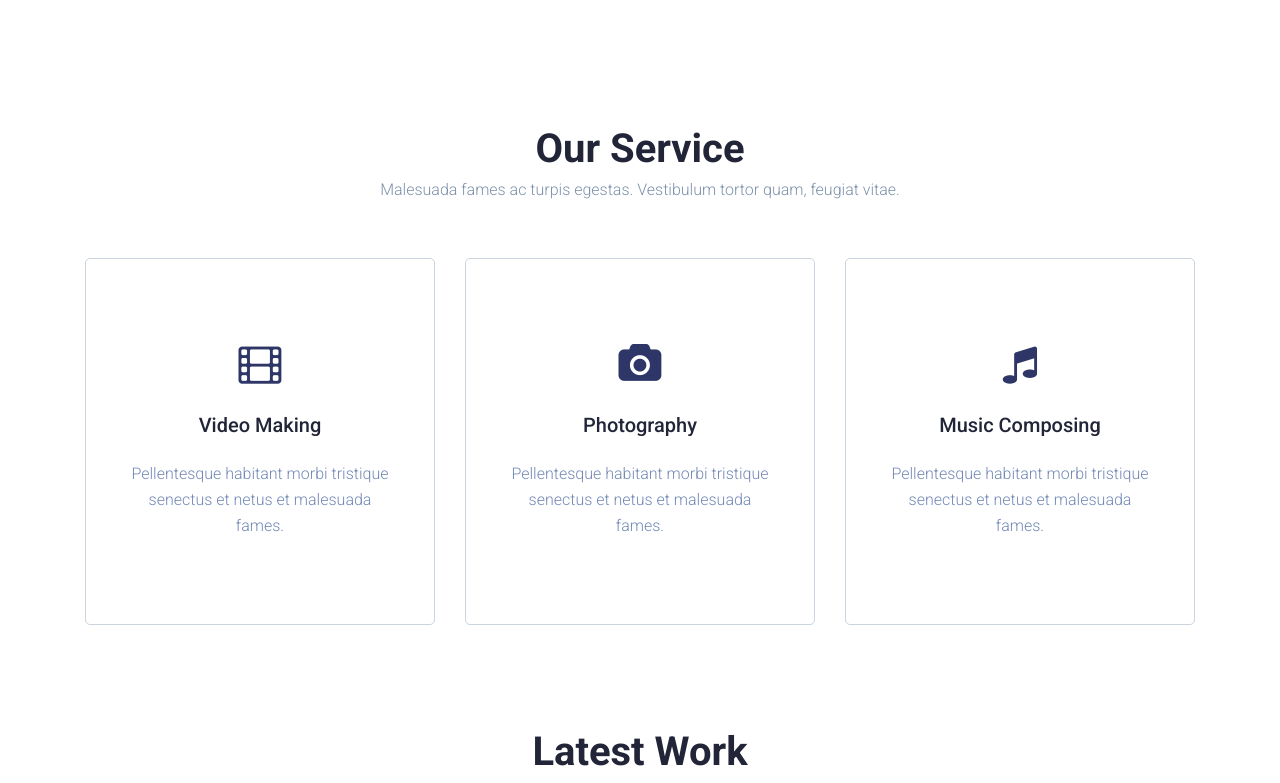
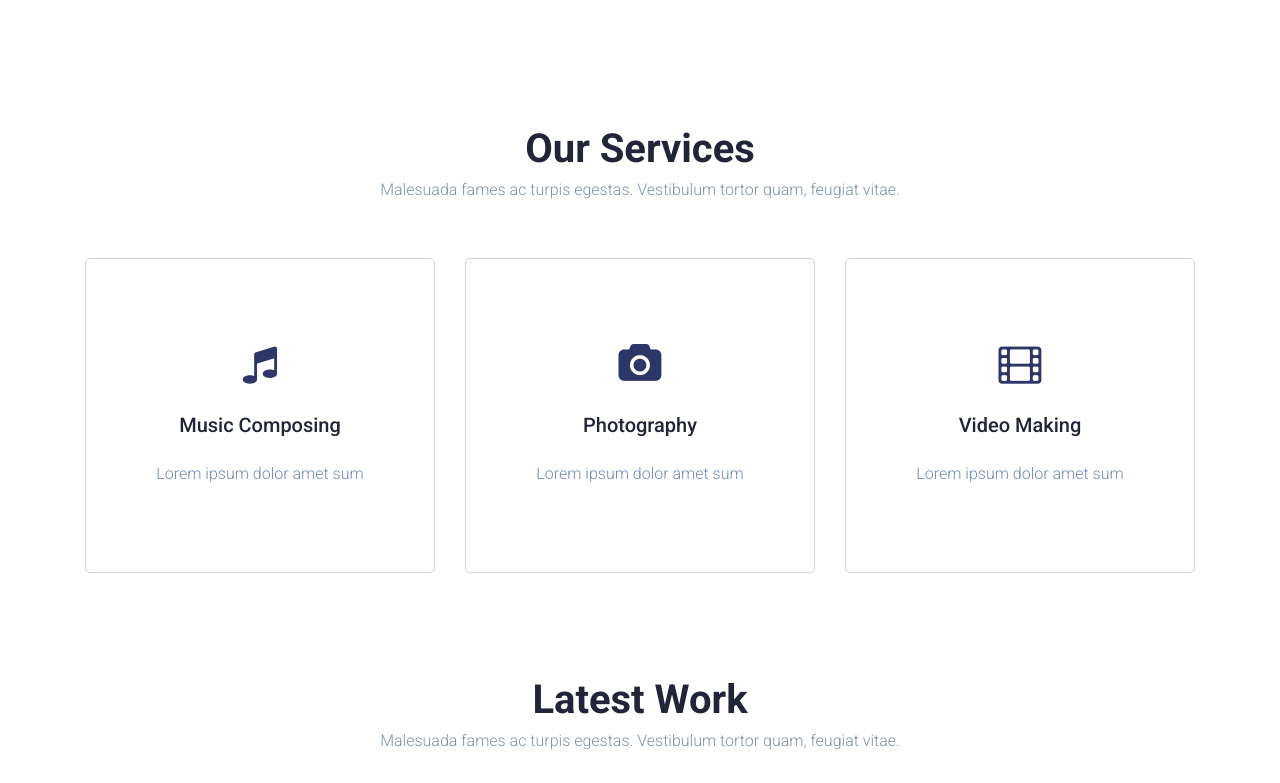
Before and after one commit to meterrill/create-eleventy-theme, an Eleventy site: page src/index.html in a window 1280 px wide. Shown: the part 1280-2063 px from the top of the page. Built offline with nearby package versions, Linux system fonts and the light colour scheme; Eleventy itself is replaced by a stand-in of ours; files that its build step writes are made by us from their sources.

Commit message:
Update service-area to use front matter & services collection

```diff
--- a/src/includes/layouts/homepage.njk
+++ b/src/includes/layouts/homepage.njk
@@ -50,52 +50,32 @@
   <div class="service-area spt">
     <div class="container">
 			<div class="section-title" data-margin="0 0 40px">
-            <h2>Our Service</h2>
-            <p>Malesuada fames ac turpis egestas. Vestibulum tortor quam, feugiat vitae.</p>
+				<h2>{{ services.title }}</h2>
+				<p>{{ services.description }}</p>
 			</div>
 			<div class="row">
+
+				{% for service in collections.services %}
 					<div class="col-md-4 single-service-2">
 						<div class="inner">
 							<div class="title">
 								<div class="icon">
-                            <i class="fa fa-film"></i>
+									<i class="fa fa-{{ service.data.faIcon }}"></i>
 								</div>
-                        <h4>Video Making</h4>
+								<h4>{{ service.data.title }}</h4>
 							</div>
 							<div class="content">
-                        <p>Pellentesque habitant morbi tristique senectus et netus et malesuada fames.</p>
+								<p>{{ service.data.description }}</p>
 							</div>
 						</div>
 					</div>
-            <div class="col-md-4 single-service-2">
-                <div class="inner">
-                    <div class="title">
-                        <div class="icon">
-                            <i class="fa fa-camera"></i>
-                        </div>
-                        <h4>Photography</h4>
-                    </div>
-                    <div class="content">
-                        <p>Pellentesque habitant morbi tristique senectus et netus et malesuada fames.</p>
+				{% endfor %}
+
 			</div>
 		</div>
 	</div>
-            <div class="col-md-4 single-service-2">
-                <div class="inner">
-                    <div class="title">
-                        <div class="icon">
-                            <i class="fa fa-music"></i>
-                        </div>
-                        <h4>Music Composing</h4>
-                    </div>
-                    <div class="content">
-                        <p>Pellentesque habitant morbi tristique senectus et netus et malesuada fames.</p>
-                    </div>
-                </div>
-            </div>
-        </div>
-    </div>
-</div>        <div class="portfolio-area sp">
+
+	<div class="portfolio-area sp">
     <div class="container">
         <div class="section-title">
             <h2>Latest Work</h2>
--- a/src/index.html
+++ b/src/index.html
@@ -14,6 +14,7 @@ banners:
     link:
       text: "Learn More"
       url: "/about"
+
 about:
   title: "USA’s most trusted 3D and graphic designing studio, a very passionate team inside."
   description: "Lorem ipsum dolor sit amet, consectetur adipisicing elit, sed do eiusmod tempor incididunt ut labore et dolore magna aliqua. Ut enim ad minim veniam, quis nostrud exercitation ullamco laboris nisi ut aliquip."
@@ -21,4 +22,8 @@ about:
   link:
     url: /about/
     text: "More about"
+
+services:
+  title: "Our Services"
+  description: "Malesuada fames ac turpis egestas. Vestibulum tortor quam, feugiat vitae."
 ---
```
Lines whose indentation alone changed are shown as unchanged.
